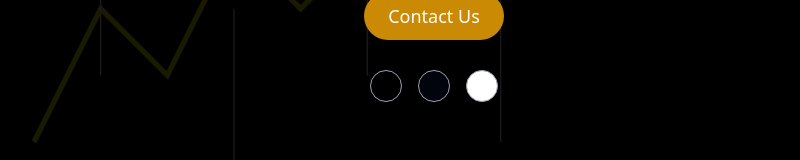
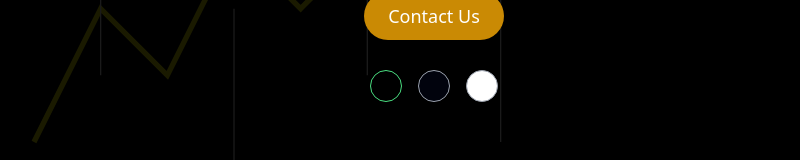
Before and after one commit to mahroofvp/Chartby-Trading-Journal, a React (Vite) app: page / in a window 1280 px wide. Shown: the part 458-618 px from the top of the page, without its empty margins (206-1006 px from the left). Built offline with nearby package versions, Linux system fonts and the light colour scheme.

Commit message:
border color changing when selecting the circle

```diff
--- a/src/page/Home.jsx
+++ b/src/page/Home.jsx
@@ -61,17 +61,17 @@ const Home = () => {
           {/* Black Theme Circle */}
           <div
             onClick={() => changeTheme('bg-black', 'text-yellow-600', 'text-white')}
-            className="w-8 h-8 rounded-full bg-black cursor-pointer border border-gray-400">
+            className={`w-8 h-8 rounded-full bg-black cursor-pointer border ${textColor=='text-yellow-600'? "border-green-400": "border-gray-400"}`}>
           </div>
           {/* Blue Theme Circle */}
           <div
             onClick={() => changeTheme('bg-[#01030d]', 'text-white', 'text-white')}
-            className="w-8 h-8 rounded-full bg-[#01030d] cursor-pointer border border-gray-400">
+            className={`w-8 h-8 rounded-full bg-[#01030d] cursor-pointer border ${bgColor=="bg-[#01030d]"? "border-green-400": "border-gray-400"}`}>
           </div>
           {/* White Theme Circle */}
           <div
-            onClick={() => changeTheme('bg-black', 'text-white', 'text-white')}
-            className="w-8 h-8 rounded-full bg-white cursor-pointer border border-gray-400">
+            onClick={() => changeTheme('bg-black', 'text-white', 'text-gray-100')}
+            className={`w-8 h-8 rounded-full bg-white cursor-pointer border  ${text2Color=='text-gray-100'? "border-green-400": "border-gray-400"}`}>
           </div>
         </div>
       </div>
```
